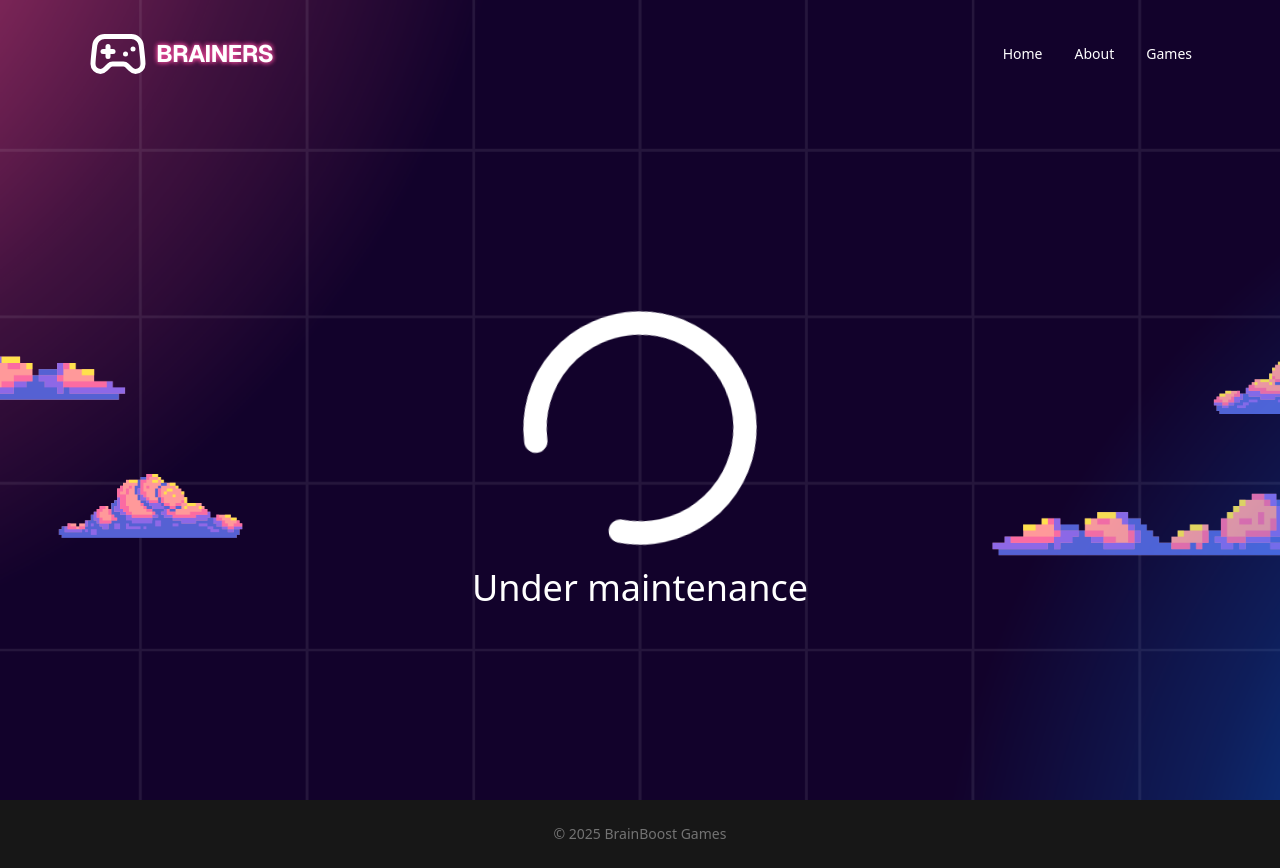
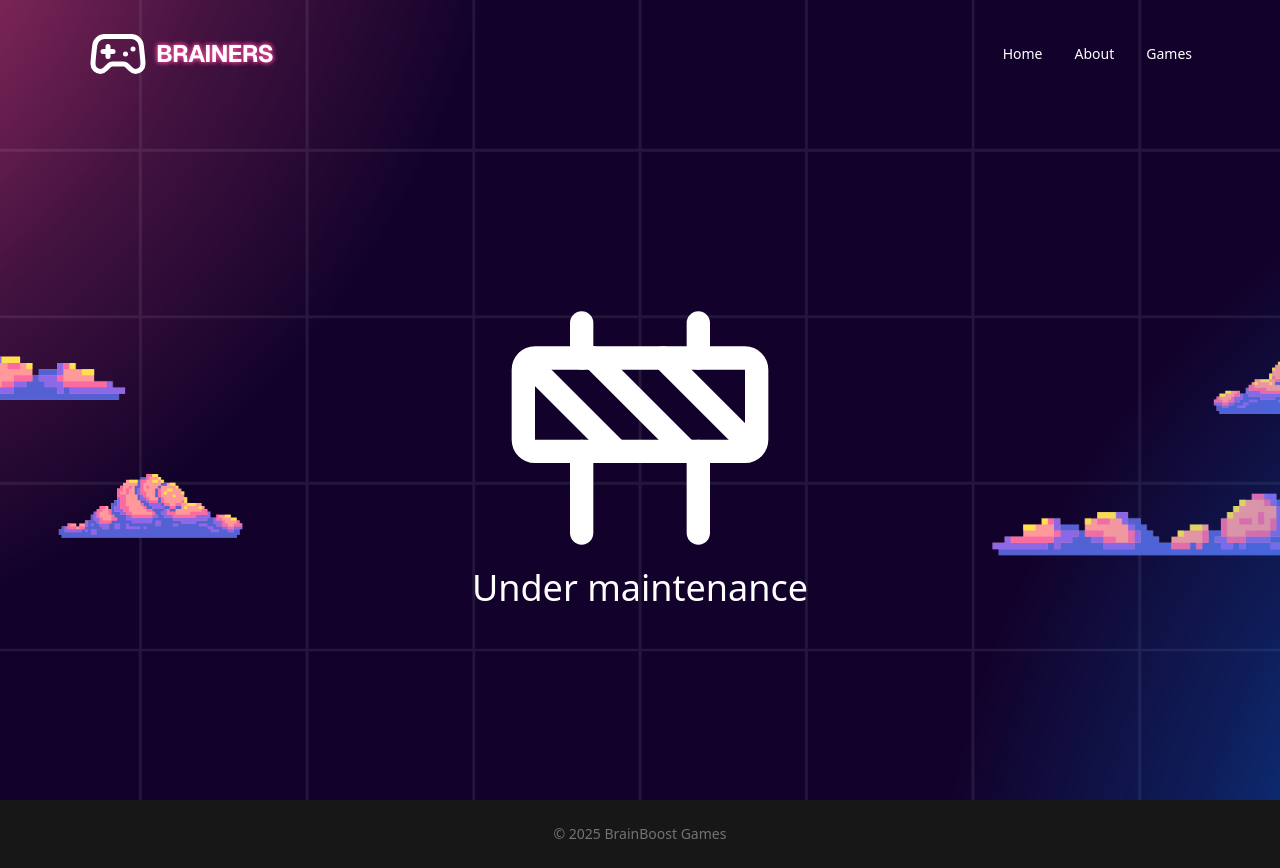
Before and after one commit to Kryoz0512/itpe7-final-project, a Next.js app: page /games/trolley in a window 1280 px wide. Built offline with nearby package versions, Linux system fonts and the light colour scheme.

Commit message:
Maintenance Icon

```diff
--- a/src/components/maintenance/Maintenance.jsx
+++ b/src/components/maintenance/Maintenance.jsx
@@ -1,4 +1,4 @@
-import { LoaderCircle } from 'lucide-react'
+import { Construction, LoaderCircle, Rocket } from 'lucide-react'
 import React from 'react'
 
 export default function Maintenance() {
@@ -6,7 +6,7 @@ export default function Maintenance() {
     <div className='flex flex-col justify-center items-center text-white'>
         <div>
 
-        <LoaderCircle className='h-70 w-70 animate-spin'/>
+        <Construction className='h-70 w-70'/>
         </div>
         <h1 className='text-4xl'>Under maintenance</h1>
     </div>
```
